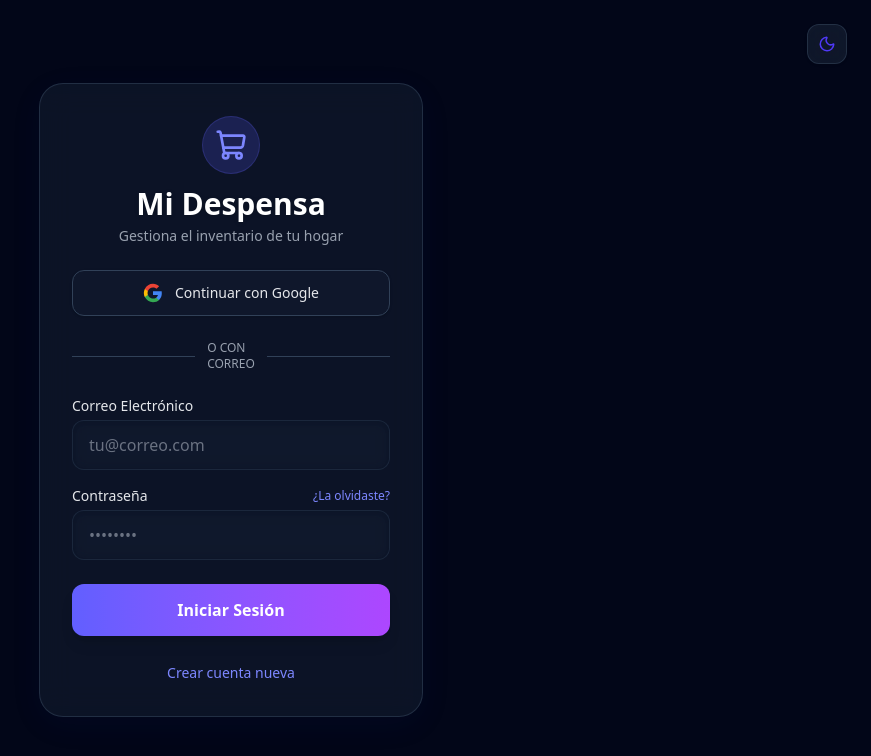
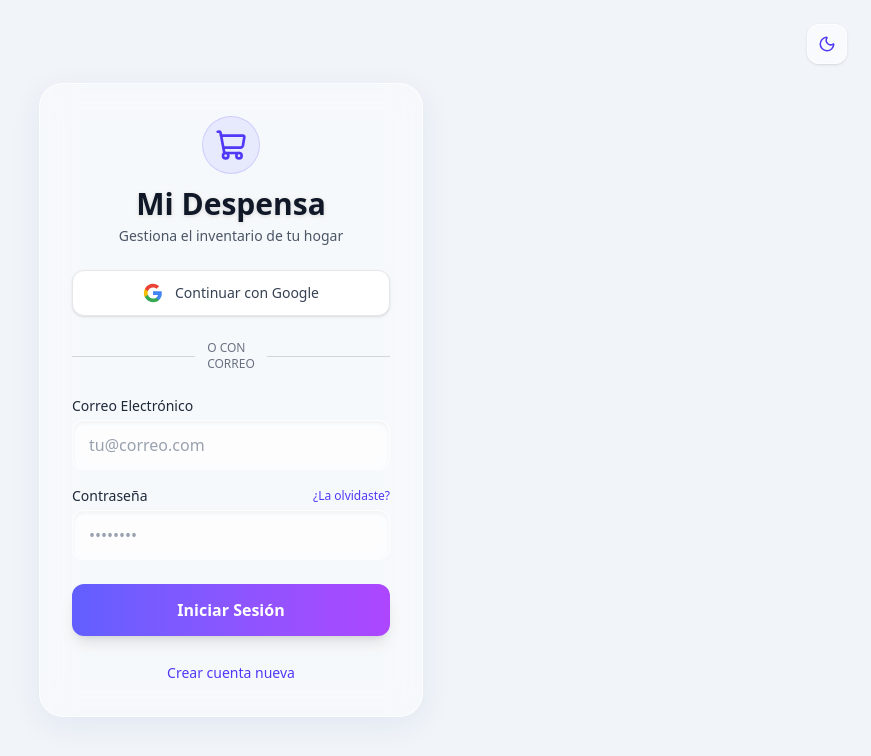
Before and after one commit to ronmardi/despensa, a Next.js app: page /login in a window 1280 px wide. Shown: the top 756 px of the page, without its empty margins (409-1280 px from the left). Built offline with nearby package versions, Linux system fonts and the light colour scheme; no server answers.

Commit message:
fix: claro

```diff
--- a/src/app/globals.css
+++ b/src/app/globals.css
@@ -4,11 +4,11 @@
 
 html {
   background-color: #f1f5f9;
+  color-scheme: light dark;
 }
 
 html.dark {
-  background-color: #020617 !important;
-  color-scheme: dark;
+  background-color: #020617;
 }
 
 body {
--- a/src/app/layout.tsx
+++ b/src/app/layout.tsx
@@ -10,7 +10,7 @@ export const viewport: Viewport = {
   width: 'device-width',
   initialScale: 1,
   maximumScale: 1,
-  viewportFit: 'cover', // Extiende el fondo por debajo del notch y la barra de navegación en iOS
+  viewportFit: 'cover',
   themeColor: [
     { media: '(prefers-color-scheme: dark)', color: '#020617' },
     { media: '(prefers-color-scheme: light)', color: '#f1f5f9' },
@@ -23,7 +23,7 @@ export default function RootLayout({
   children: React.ReactNode
 }) {
   return (
-    <html lang="es" className="dark h-full bg-slate-100 dark:bg-slate-950">
+    <html lang="es" className="h-full">
       <body className="min-h-full bg-slate-100 dark:bg-slate-950 text-slate-900 dark:text-slate-100 antialiased selection:bg-indigo-500 selection:text-white">
         {children}
       </body>
```
